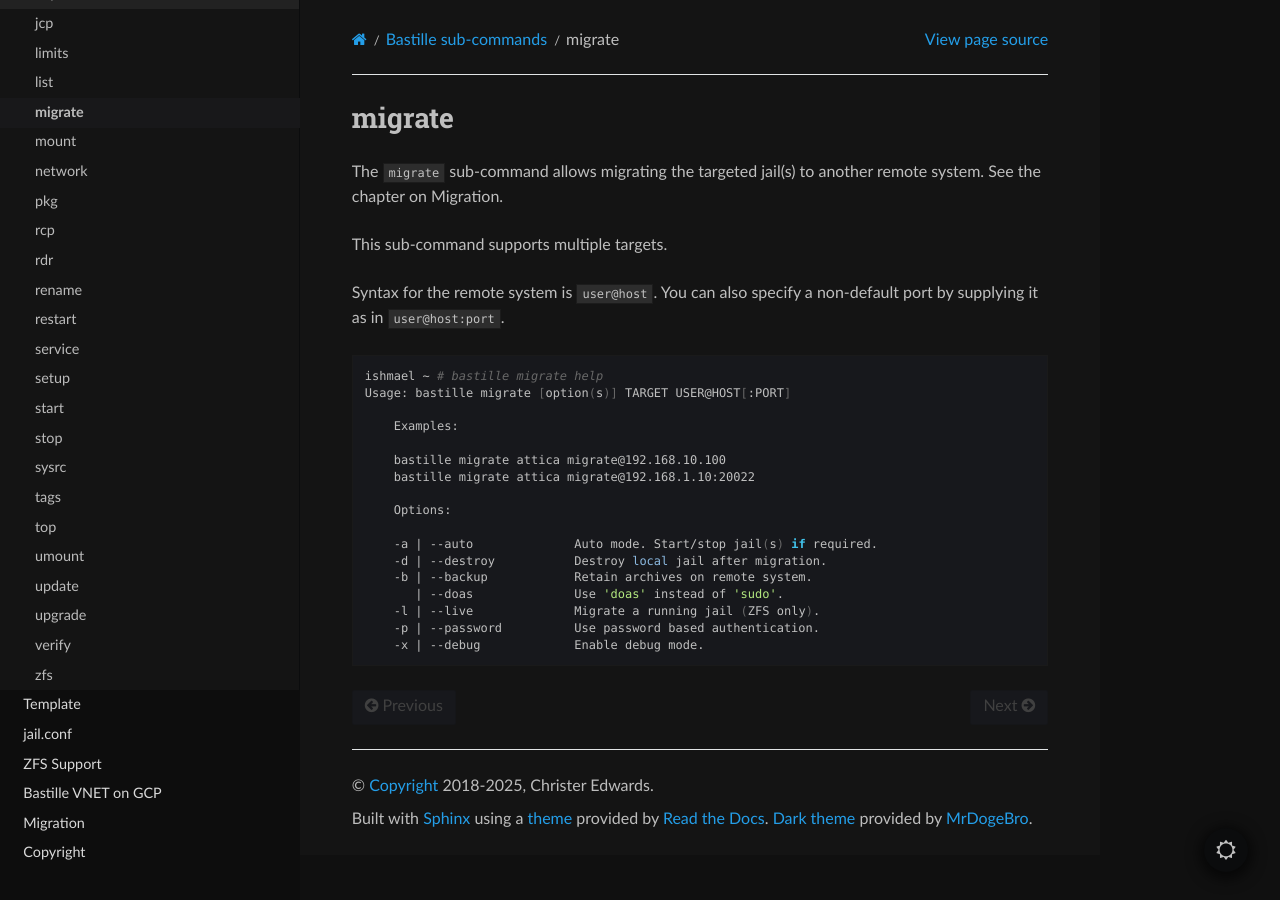
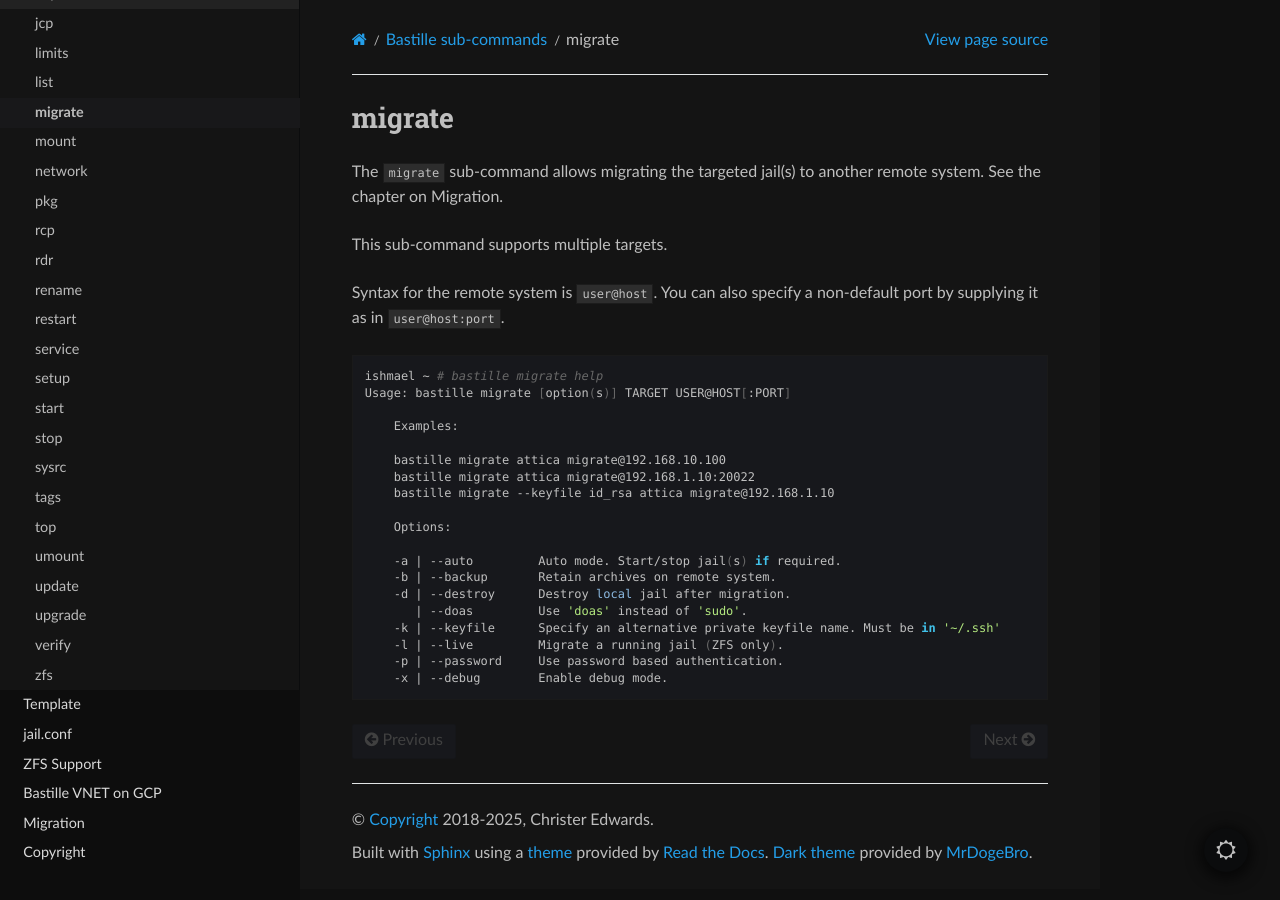
Before and after one commit to BastilleBSD/bastille, a Sphinx documentation site: the page built from docs/chapters/subcommands/migrate.rst, in a window 1280 px wide. Built offline with Sphinx 7.4.7 and the Read the Docs theme 3.1.0, drawn with Linux system fonts in a browser that asks for light colours.

Commit message:
docs: migrate: update for -k

```diff
--- a/docs/chapters/subcommands/migrate.rst
+++ b/docs/chapters/subcommands/migrate.rst
@@ -1,7 +1,7 @@
 migrate
 =======
 
-The ``migrate`` sub-command allows migrating the  targeted jail(s) to
+The ``migrate`` sub-command allows migrating the targeted jail(s) to
 another remote system. See the chapter on Migration.
 
 This sub-command supports multiple targets.
@@ -18,13 +18,15 @@ port by supplying it as in ``user@host:port``.
 
       bastille migrate attica migrate@192.168.10.100
       bastille migrate attica migrate@192.168.1.10:20022
+      bastille migrate --keyfile id_rsa attica migrate@192.168.1.10
 
       Options:
 
-      -a | --auto              Auto mode. Start/stop jail(s) if required.
-      -d | --destroy           Destroy local jail after migration.
-      -b | --backup            Retain archives on remote system.
-         | --doas              Use 'doas' instead of 'sudo'.
-      -l | --live              Migrate a running jail (ZFS only).
-      -p | --password          Use password based authentication.
-      -x | --debug             Enable debug mode.
+      -a | --auto         Auto mode. Start/stop jail(s) if required.
+      -b | --backup       Retain archives on remote system.
+      -d | --destroy      Destroy local jail after migration.
+         | --doas         Use 'doas' instead of 'sudo'.
+      -k | --keyfile      Specify an alternative private keyfile name. Must be in '~/.ssh'
+      -l | --live         Migrate a running jail (ZFS only).
+      -p | --password     Use password based authentication.
+      -x | --debug        Enable debug mode.
```
Also changed, not shown: 1 other file.
